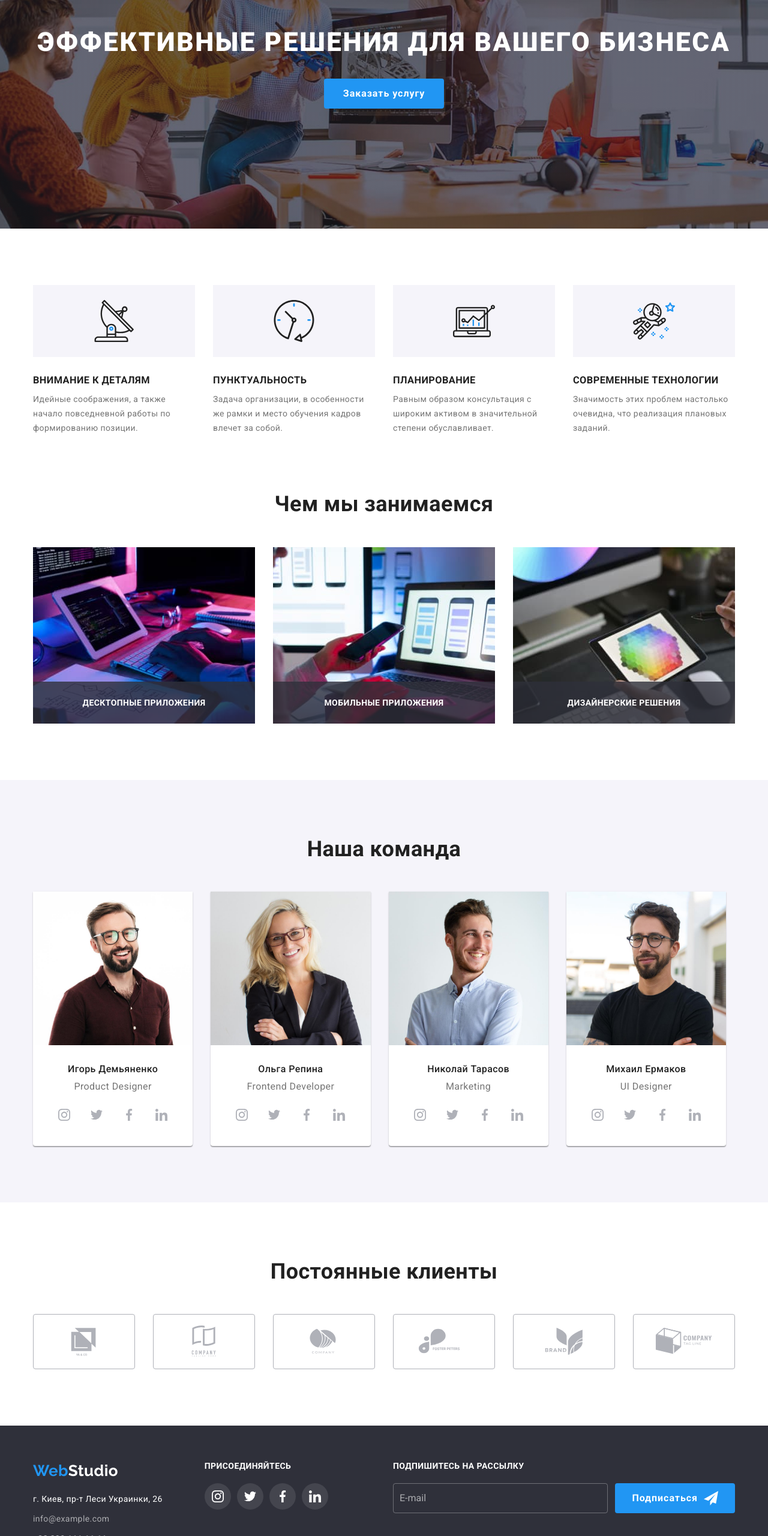
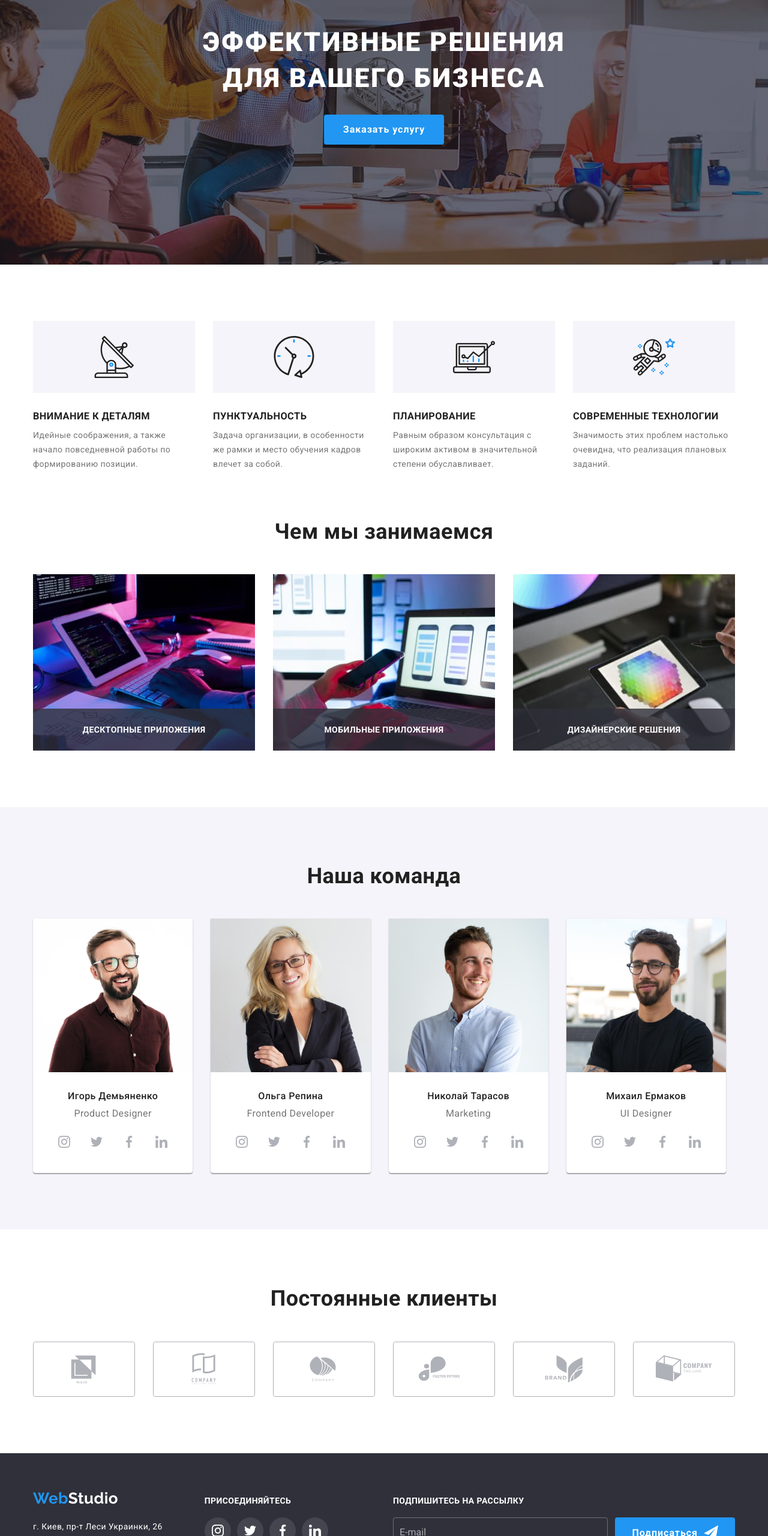
Before and after one commit to Apodlubny/goit-markup-hw-08, a plain HTML site: page index.html in a window 1280 px wide. Shown: the part 240-2800 px from the top of the page at 60% size. Drawn offline with nearby package versions, Linux system fonts and the light colour scheme.

Commit message:
after-mentor-changes

```diff
--- a/index.html
+++ b/index.html
@@ -46,14 +46,16 @@
         </button>
         <ul class="contacts list">
           <li class="contacts__item">
-            <a class="contacts__link link" href="mailto:info@devstudio.com"
+            <a
+              class="contacts__link contacts--pt link"
+              href="mailto:info@devstudio.com"
               ><svg class="contacts__icon" width="16" height="12">
                 <use href="./images/icons.svg#icon-envelope"></use></svg
               >info@devstudio.com</a
             >
           </li>
           <li class="contacts__item">
-            <a class="contacts__link link" href="tel:+380961111111"
+            <a class="contacts__link contacts--pb link" href="tel:+380961111111"
               ><svg class="contacts__icon" width="10" height="16">
                 <use href="./images/icons.svg#icon-smartphone"></use></svg
               >+38 096 111 11 11</a
@@ -109,7 +111,11 @@
               </li>
             </ul>
           </div>
-          <button class="mobile-menu__btn" type="button" data-menu-close>
+          <button
+            class="mobile-menu__btn mobile-menu__btn--close"
+            type="button"
+            data-menu-close
+          >
             <svg class="mobile-menu__close-icon" width="40" height="40">
               <use href="./images/icons.svg#menu-close"></use>
             </svg>
@@ -474,34 +480,40 @@
           <h2 class="section__title">Постоянные клиенты</h2>
           <ul class="clients__list list">
             <li class="clients__item">
-              <svg class="clients__logo" width="106" height="60">
-                <use href="./images/icons.svg#icon-client1"></use>
-              </svg>
+              <a class="clients__link link" href=""
+                ><svg class="clients__logo" width="106" height="60">
+                  <use href="./images/icons.svg#icon-client1"></use></svg
+              ></a>
             </li>
             <li class="clients__item">
-              <svg class="clients__logo" width="106" height="60">
-                <use href="./images/icons.svg#icon-client2"></use>
-              </svg>
+              <a class="clients__link link" href=""
+                ><svg class="clients__logo" width="106" height="60">
+                  <use href="./images/icons.svg#icon-client2"></use></svg
+              ></a>
             </li>
             <li class="clients__item">
-              <svg class="clients__logo" width="106" height="60">
-                <use href="./images/icons.svg#icon-client3"></use>
-              </svg>
+              <a class="clients__link link" href=""
+                ><svg class="clients__logo" width="106" height="60">
+                  <use href="./images/icons.svg#icon-client3"></use></svg
+              ></a>
             </li>
             <li class="clients__item">
-              <svg class="clients__logo" width="106" height="60">
-                <use href="./images/icons.svg#icon-client4"></use>
-              </svg>
+              <a class="clients__link link" href=""
+                ><svg class="clients__logo" width="106" height="60">
+                  <use href="./images/icons.svg#icon-client4"></use></svg
+              ></a>
             </li>
             <li class="clients__item">
-              <svg class="clients__logo" width="106" height="60">
-                <use href="./images/icons.svg#icon-client5"></use>
-              </svg>
+              <a class="clients__link link" href=""
+                ><svg class="clients__logo" width="106" height="60">
+                  <use href="./images/icons.svg#icon-client5"></use></svg
+              ></a>
             </li>
             <li class="clients__item">
-              <svg class="clients__logo" width="106" height="60">
-                <use href="./images/icons.svg#icon-client6"></use>
-              </svg>
+              <a class="clients__link link" href=""
+                ><svg class="clients__logo" width="106" height="60">
+                  <use href="./images/icons.svg#icon-client6"></use></svg
+              ></a>
             </li>
           </ul>
         </div>
--- a/sass/components/_backdrop.scss
+++ b/sass/components/_backdrop.scss
@@ -4,9 +4,12 @@
   left: 0;
   width: 100%;
   height: 100%;
+  padding: 93px 15px;
   background-color: rgba(0, 0, 0, 0.2);
   opacity: 1;
   transition: opacity var(--main-transition), visibility var(--main-transition);
+  @media screen and (min-width: 768px) {
+  }
 }
 .backdrop.is-hidden {
   opacity: 0;
--- a/sass/components/_modal-form.scss
+++ b/sass/components/_modal-form.scss
@@ -5,11 +5,14 @@
 }
 .modal-title {
   font-weight: 700;
-  font-size: 20px;
+  font-size: 16px;
   line-height: 1.15;
   text-align: center;
   color: var(--title-color);
   margin-bottom: 12px;
+  @media screen and (min-width: 480px) {
+    font-size: 20px;
+  }
 }
 .modal-input {
   -webkit-appearance: none;
--- a/sass/components/_subscribe.scss
+++ b/sass/components/_subscribe.scss
@@ -40,7 +40,7 @@
   background-color: transparent;
   flex-grow: 1;
 
-  @media screen and (max-width: 1199px) {
+  @media screen and (max-width: 1199.98px) {
     margin-bottom: 20px;
   }
   @media screen and (min-width: 1200px) {
@@ -54,7 +54,7 @@
   padding: 10px 28px;
   display: inline-flex;
   align-items: center;
-  @media screen and (max-width: 1199px) {
+  @media screen and (max-width: 1199.98px) {
     margin-left: auto;
     margin-right: auto;
   }
--- a/sass/layout/_clients.scss
+++ b/sass/layout/_clients.scss
@@ -2,30 +2,35 @@
 .clients__list {
   display: flex;
   flex-wrap: wrap;
-  @media screen and (max-width: 1199px) {
+  @media screen and (max-width: 1199.98px) {
     margin: -15px;
   }
   @media screen and (min-width: 1200px) {
     display: flex;
   }
 }
-.clients__item {
-  width: calc((100% - 2 * 30px) / 2);
+.clients__link {
   display: flex;
   align-items: center;
   justify-content: center;
-  color: var(--social-icons);
-  cursor: pointer;
-
+  // max-width: 210px;
   height: 92px;
   border: 1px solid var(--social-icons);
   border-radius: 4px;
 
-  transition: border-color var(--main-transition), color var(--main-transition);
-  &:hover {
-    border-color: 1px solid var(--accent-color);
+  color: var(--social-icons);
+  transition: border var(--main-transition), color var(--main-transition);
+  &:hover,
+  &:focus {
+    border: 1px solid var(--accent-color);
     color: var(--accent-color);
   }
+}
+.clients__item {
+  // display: flex;
+  // justify-content: center;
+  // align-items: center;
+  width: calc((100% - 2 * 30px) / 2);
 
   @media screen and (min-width: 768px) {
     width: calc((100% - 3 * 30px) / 3);
@@ -37,10 +42,11 @@
       margin-right: 30px;
     }
   }
-  @media screen and (max-width: 1199px) {
+  @media screen and (max-width: 1199.98px) {
     margin: 15px;
   }
 }
+
 .clients__logo {
   width: 106px;
   height: 60px;
--- a/sass/layout/_features.scss
+++ b/sass/layout/_features.scss
@@ -1,8 +1,9 @@
 .features-list {
-  width: 100%;
+  // width: 100%;
   @media screen and (min-width: 768px) {
     display: flex;
     flex-wrap: wrap;
+    margin: -15px;
   }
   @media screen and (min-width: 1200px) {
     flex-wrap: nowrap;
@@ -15,18 +16,12 @@
   margin-bottom: 30px;
 
   @media screen and (min-width: 768px) {
-    &:nth-child(2n + 1) {
-      margin-right: 30px;
-    }
-    max-width: none;
-    width: calc((100% - 30px) / 2);
+    width: calc((100% - 60px) / 2);
+    margin: 15px;
   }
 
   @media screen and (min-width: 1200px) {
-    &:not(:last-child) {
-      margin-right: 30px;
-    }
-    width: calc((100% - 15px * 6) / 4);
+    width: calc((100% - 120px) / 4);
   }
 }
 
--- a/sass/layout/_footer.scss
+++ b/sass/layout/_footer.scss
@@ -5,30 +5,30 @@
   background-color: var(--primary-grey);
 }
 .footer__container {
-  @media screen and (max-width: 1199px) {
+  @media screen and (max-width: 1199.98px) {
     & > :not(:last-child) {
       margin-bottom: 60px;
     }
   }
-  @media screen and (min-width: 768px) and (max-width: 1199px) {
+  @media screen and (min-width: 768px) and (max-width: 1199.98px) {
     flex-wrap: wrap;
     justify-content: center;
   }
   @media screen and (min-width: 768px) {
     display: flex;
-    // align-items: baseline;
+    align-items: baseline;
   }
 }
 .footer__address-box,
 .footer__social-box {
-  @media screen and (max-width: 1199px) {
+  @media screen and (max-width: 1199.98px) {
     display: flex;
     align-items: center;
     text-align: center;
     flex-direction: column;
   }
 
-  @media screen and (min-width: 767px) and (max-width: 1199px) {
+  @media screen and (min-width: 767px) and (max-width: 1199.98px) {
     width: 50%;
   }
 }
@@ -68,8 +68,8 @@
   color: var(--primary-white);
   margin-bottom: 20px;
   display: block;
-  @media screen and (max-width: 767px) {
-    margin-top: 12px;
+  @media screen and (max-width: 767.98px) {
+    // margin-top: 12px;
   }
 }
 
--- a/sass/layout/_header-navigation.scss
+++ b/sass/layout/_header-navigation.scss
@@ -5,7 +5,7 @@
 
 .navbar {
   display: flex;
-  @media screen and (max-width: 767px) {
+  @media screen and (max-width: 767.98px) {
     display: none;
   }
 }
--- a/sass/layout/_header.scss
+++ b/sass/layout/_header.scss
@@ -2,7 +2,7 @@
   border-bottom: 1px solid var(--header-border);
   background-color: var(--primary-white);
   position: relative;
-  @media screen and (max-width: 767px) {
+  @media screen and (max-width: 767.98px) {
     padding: 16px 0;
   }
   @media screen and (min-width: 1200px) {
--- a/sass/layout/_hero.scss
+++ b/sass/layout/_hero.scss
@@ -52,6 +52,7 @@
   // desctop//
   @media screen and (min-width: 768px) {
     max-width: 1600px;
+    width: 100%;
     background-image: linear-gradient(
         rgba(47, 48, 58, 0.4),
         rgba(47, 48, 58, 0.4)
@@ -70,21 +71,32 @@
   @media screen and (min-width: 1200px) {
     padding-top: 200px;
     padding-bottom: 200px;
+    height: 600px;
   }
 }
 
 .hero__title {
   color: var(--primary-white);
   font-weight: 900;
-  font-size: 26px;
+  font-size: 21px;
   line-height: 1.62;
   text-align: center;
   letter-spacing: 0.06em;
   text-transform: uppercase;
-  margin-bottom: 30px;
+  margin: 0 auto 30px;
+  @media screen and (min-width: 371px) {
+    font-size: 23px;
+  }
+  @media screen and (min-width: 403px) {
+    font-size: 26px;
+  }
+  @media screen and (min-width: 768px) {
+    width: 360px;
+  }
   // margin: 0 auto 30px;
   // max-width: 695px;
   @media screen and (min-width: 1200px) {
+    width: 696px;
     font-size: 44px;
     line-height: 1.36;
   }
--- a/sass/layout/_pf-cases.scss
+++ b/sass/layout/_pf-cases.scss
@@ -8,7 +8,7 @@
   margin: 15px;
 
   display: flex;
-  @media screen and (max-width: 480px) {
+  @media screen and (max-width: 479.98px) {
     max-width: 450px;
   }
   @media screen and (min-width: 480px) {
@@ -65,6 +65,9 @@
   @media screen and (max-width: 370px) {
     font-size: 15px;
   }
+  @media screen and (max-width: 1199.98px) {
+    overflow-y: scroll;
+  }
 }
 
 .pf-box-img {
--- a/sass/layout/_pf-navigation.scss
+++ b/sass/layout/_pf-navigation.scss
@@ -7,7 +7,7 @@
   flex-wrap: wrap;
   margin-bottom: 25px;
 
-  @media screen and (max-width: 767px) {
+  @media screen and (max-width: 767.98px) {
     flex-wrap: wrap;
     // max-width: 362px;
   }
@@ -25,7 +25,7 @@
   &:nth-child(5n) {
     margin-right: 0;
   }
-  @media screen and (max-width: 767px) {
+  @media screen and (max-width: 767.98px) {
     margin-bottom: 15px;
   }
 }
```
Also changed, not shown: portfolio.html (+9 -3 lines), sass/components/_mobile-menu.scss (+7 -1 lines), sass/components/_modal.scss (+13 -10 lines), sass/layout/_header-contacts.scss (+9 -1 lines), css/main.css, css/main.min.css, 2 other files.
